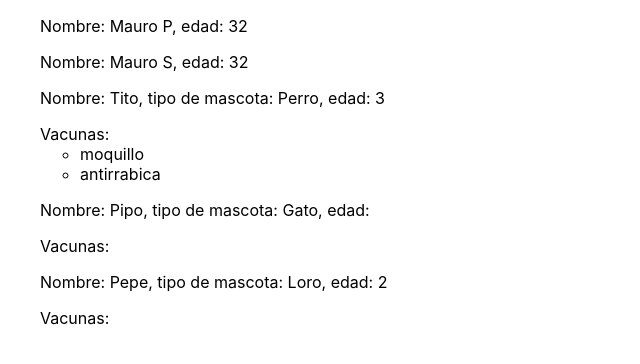
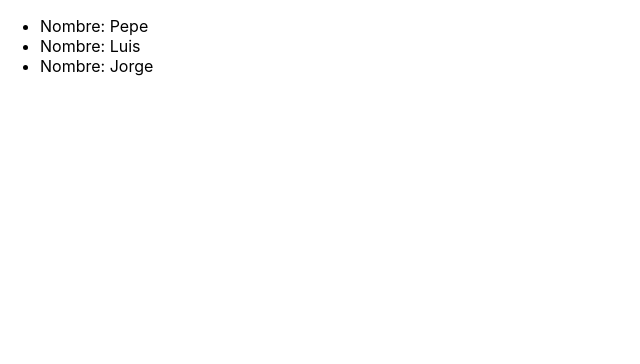
Before and after one commit to maurosaldano89/primera-app-react, a React (Create React App) app: page / in a window 1280 px wide. Shown: the top 364 px of the page, without its empty margins (0-640 px from the left). Built offline with nearby package versions, Linux system fonts and the light colour scheme.

Commit message:
Listado de personas desde un componente

```diff
--- a/src/App.js
+++ b/src/App.js
@@ -1,25 +1,12 @@
 import React from 'react';
-import Persona from './Persona';
-import Mascota from './Mascota';
+import PeopleList from './PeopleList';
 
 class App extends React.Component {
+
   render() {// sobreescribo el metodo render de la clase padre, para que use este
     return ( // render retorna html. Retorna solo 1 elemento padre
-      <div>
-        <ul>
-          <Persona name='Mauro P' age='32' />
-          <Persona name='Mauro S' age='32' />
-        </ul>
-        <ul>
-          <Mascota name='Tito' tipo='Perro' age={3} vacunas={[
-            {'name' : 'moquillo'},
-            {'name' : 'antirrabica'}
-          ]}/>
-          <Mascota name='Pipo' tipo='Gato' vacunas={[]} />
-          <Mascota name='Pepe' tipo='Loro' age={2} />
-        </ul>
-      </div>
-    )
+      <PeopleList />
+    );
   }
 }
 
--- a/src/Mascota.js
+++ /dev/null
@@ -1,25 +0,0 @@
-import React from 'react';
-
-class Mascota extends React.Component {
-	constructor(props) {
-		super(props);
-	}
-	render(){
-		// https://developer.mozilla.org/es/docs/Web/JavaScript/Reference/Operators/Destructuring_assignment#desestructuraci%C3%B3n_de_objetos
-		const {name, tipo, age, vacunas} = this.props;
-		const listadoVacunas = (vacunas || []).map((vacuna) => <li>{vacuna.name}</li>);
-		// si vacunas es undefined, itero [], para no iterar algo que no existe
-
-		return (
-				<div>
-					<p>Nombre: {name}, tipo de mascota: {tipo}, edad: {age}</p>
-					<div>Vacunas: <ul>{listadoVacunas}</ul></div>
-				</div>
-			)
-	}
-}
-
-
-
-
-export default Mascota;
--- /dev/null
+++ b/src/PeopleList.js
@@ -0,0 +1,25 @@
+import React from 'react';
+import Person from './Person';
+
+class PeopleList extends React.Component {
+	constructor(props){
+		super(props);
+		this.people = [
+      {'name' : 'Pepe'},
+      {'name' : 'Luis'},
+      {'name' : 'Jorge'}
+    ];
+	}
+
+	render() {
+		const peopleList = this.people.map((person) => {
+			return <Person person={person} />
+		});
+
+		return (
+			<ul>{peopleList}</ul>
+		);
+	}
+}
+
+export default PeopleList;
--- /dev/null
+++ b/src/Person.js
@@ -0,0 +1,16 @@
+import React from 'react';
+
+class Person extends React.Component {
+  constructor(props){
+    super(props);
+  }
+
+  render() {
+    const {name} = this.props.person;
+    return (
+      <li>Nombre: {name}</li>
+    );
+  }
+}
+
+export default Person;
--- a/src/Persona.js
+++ /dev/null
@@ -1,15 +0,0 @@
-import React from 'react';
-
-class Persona extends React.Component {
-  constructor(props){
-    super(props);
-  }
-
-  render() {
-    return (
-      <p>Nombre: {this.props.name}, edad: {this.props.age}</p>
-    );
-  }
-}
-
-export default Persona;
```
